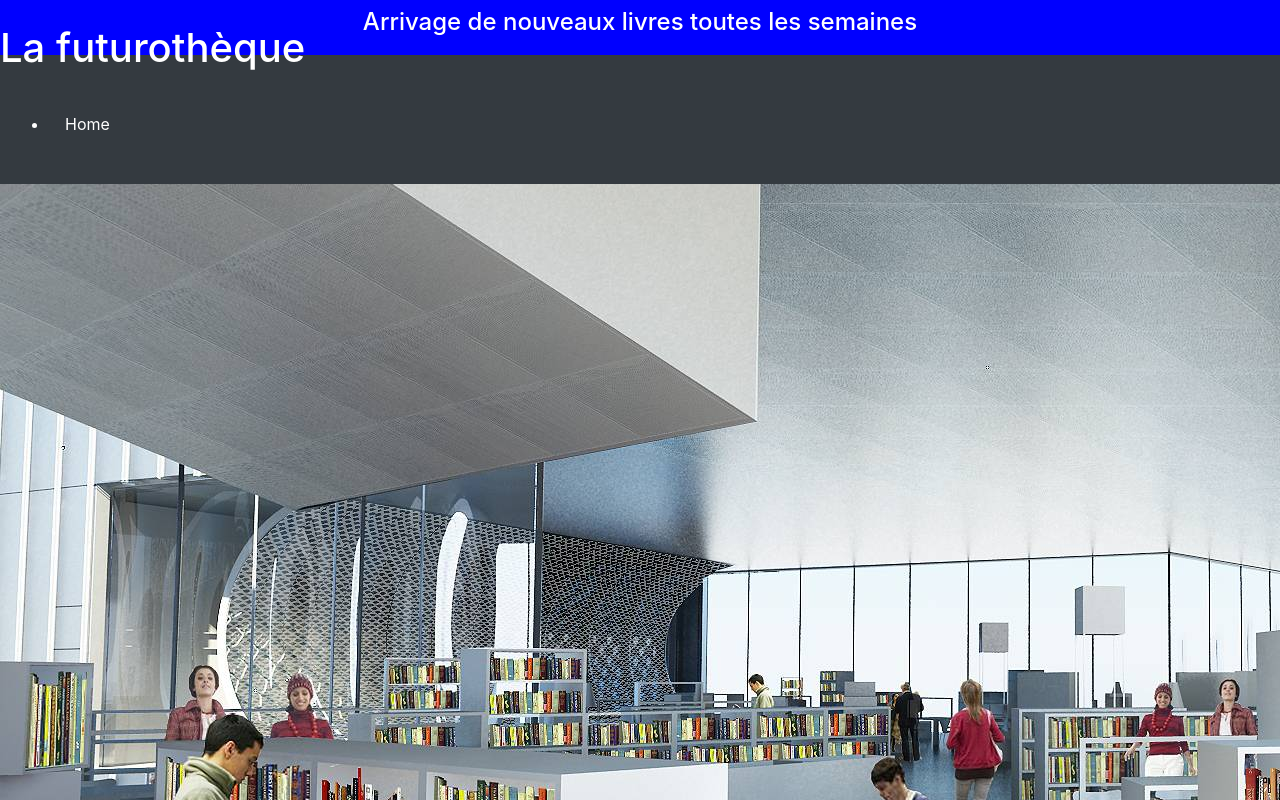
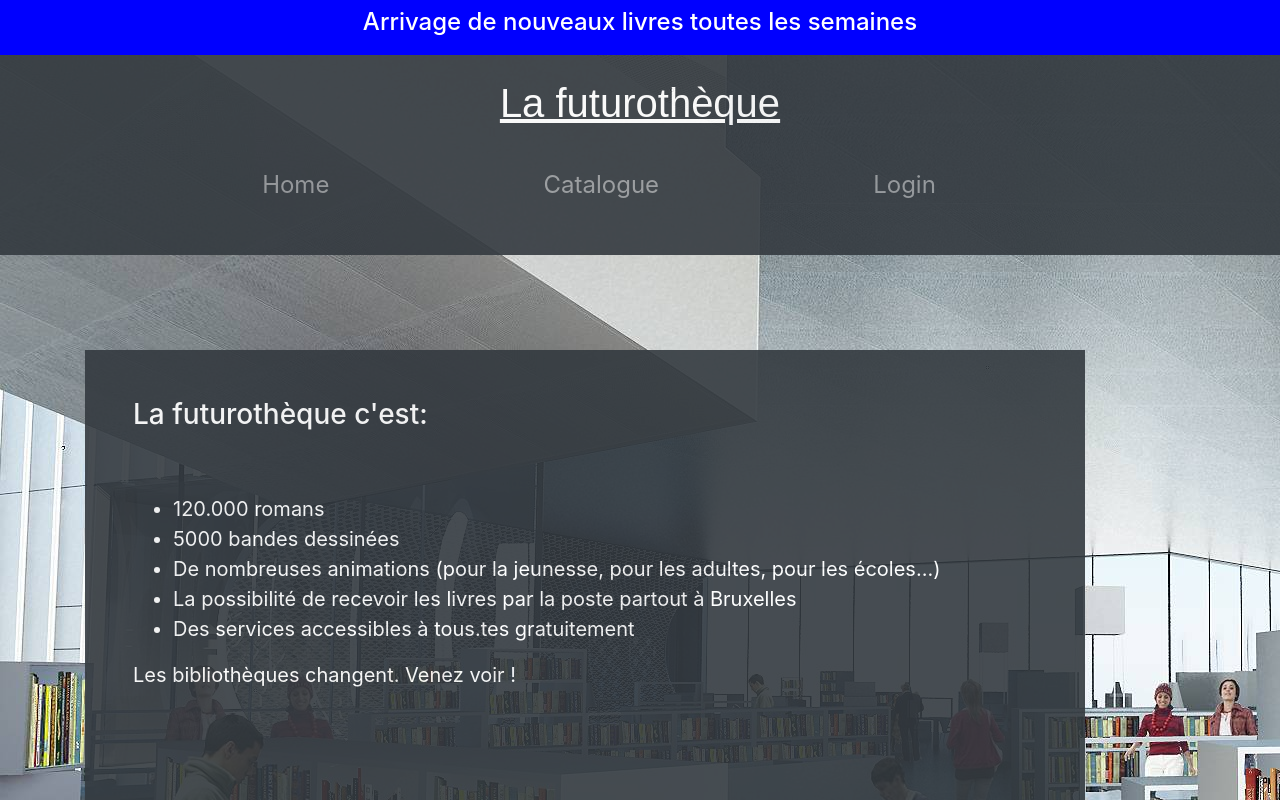
Before and after one commit to tanguyjob/LibraryInAngular, an Angular app in the folder LibraryInAngular/: page / in a window 1280 px wide. Shown: the top 800 px of the page. Built offline with nearby package versions, Linux system fonts and the light colour scheme.

Commit message:
creation of the home page

```diff
--- a/LibraryInAngular/src/app/app.component.css
+++ b/LibraryInAngular/src/app/app.component.css
@@ -12,6 +12,7 @@ header {
 
 h4 {
   text-align: center;
+  color: white;
 }
 
 .mbody {
@@ -22,3 +23,11 @@ h4 {
   border: hidden;
   background-image: url("../assets/images/futur.jpg");
 }
+
+.routeroutlet {
+  margin-top: 350px;
+  height: 1000px;
+  width: 1000px;
+  position: absolute;
+  opacity: 0.9;
+}
--- a/LibraryInAngular/src/app/app.component.html
+++ b/LibraryInAngular/src/app/app.component.html
@@ -5,18 +5,10 @@ et à essayer sans le save-->
   </header>
 
   <div class="mbody">
-    <div class="bg-dark">
-      <div class="row">
-        <div class="col-12">
-          <h1 class="mt-4"><a href="home" style="color: white">La futurothèque</a></h1>
+    <app-top-bar></app-top-bar>
+    <div class="container">
+        <div class="routeroutlet bg-dark mx-auto">
+     <router-outlet></router-outlet>
         </div>
-        <div class="row">
-          <div class="container m-4">
-            <ul>
-              <li class="nav-item cola"><a class="nava nav-link" routerLinkActive="linkActive" routerLink="home">Home</a></li>
-            </ul>
-          </div>
-        </div>
-      </div>
     </div>
   </div>
--- /dev/null
+++ b/LibraryInAngular/src/app/cart-menu/cart-menu.component.html
@@ -0,0 +1 @@
+<p>cart-menu works!</p>
--- /dev/null
+++ b/LibraryInAngular/src/app/cart-menu/cart-menu.component.ts
@@ -0,0 +1,15 @@
+import { Component, OnInit } from '@angular/core';
+
+@Component({
+  selector: 'app-cart-menu',
+  templateUrl: './cart-menu.component.html',
+  styleUrls: ['./cart-menu.component.css']
+})
+export class CartMenuComponent implements OnInit {
+
+  constructor() { }
+
+  ngOnInit(): void {
+  }
+
+}
--- /dev/null
+++ b/LibraryInAngular/src/app/home/home.component.css
@@ -0,0 +1,8 @@
+.container {
+  height: 800px;
+  opacity: 0.9;
+}
+
+.home {
+  font-size: 20px;
+}
--- /dev/null
+++ b/LibraryInAngular/src/app/home/home.component.html
@@ -0,0 +1,18 @@
+
+    <div class="home m-5">
+        <h3>La futurothèque c'est:</h3><br>
+        <ul class="pt-4">
+
+            <li> 120.000 romans</li>
+
+            <li>5000 bandes dessinées</li>
+
+            <li>De nombreuses animations (pour la jeunesse, pour les adultes, pour les écoles...)</li>
+
+            <li>La possibilité de recevoir les livres par la poste partout à Bruxelles</li>
+
+            <li> Des services accessibles à tous.tes gratuitement</li>
+
+        </ul>
+        Les bibliothèques changent. Venez voir !
+    </div>
--- /dev/null
+++ b/LibraryInAngular/src/app/home/home.component.ts
@@ -0,0 +1,15 @@
+import { Component, OnInit } from '@angular/core';
+
+@Component({
+  selector: 'app-home',
+  templateUrl: './home.component.html',
+  styleUrls: ['./home.component.css']
+})
+export class HomeComponent implements OnInit {
+
+  constructor() { }
+
+  ngOnInit(): void {
+  }
+
+}
--- /dev/null
+++ b/LibraryInAngular/src/app/top-bar/top-bar.component.css
@@ -0,0 +1,41 @@
+a {
+  text-decoration: none;
+  color: rgba(250, 250, 250, 0.5);
+}
+
+h1 {
+  text-align: center;
+  text-decoration: underline;
+  font-family: fantasy;
+  color: white;
+}
+
+nav {
+  margin-top: 55px;
+  width: 100%;
+  height: 200px;
+  position: absolute;
+  opacity: 0.9;
+}
+
+ul {
+  display: flex;
+  align-items: center;
+  justify-content: space-evenly;
+  list-style: none;
+}
+
+.linkActive {
+  text-decoration: underline;
+  color: white;
+}
+
+.nava {
+  font-size: x-large;
+  transition: 1s;
+}
+
+.nava:hover {
+  color: rgba(250, 250, 250, 0.9);
+  text-decoration: underline;
+}
--- /dev/null
+++ b/LibraryInAngular/src/app/top-bar/top-bar.component.html
@@ -0,0 +1,20 @@
+<nav class="bg-dark">
+    <div class="row">
+        <div class="col-12">
+            <h1 class="mt-4"><a href="home" style="color: white">La futurothèque</a></h1>
+        </div>
+    </div>
+    <div class="row">
+        <div class="container m-4">
+            <ul>
+                <li class="nav-item"><a class="nava nav-link" routerLinkActive="linkActive" routerLink="home">Home</a>
+                </li>
+                <li class="nav-item"><a class="nava nav-link" routerLinkActive="linkActive"
+                        routerLink="search">Catalogue</a></li>
+                <li class="nav-item"><a class="nava nav-link" routerLinkActive="linkActive" routerLink="login">Login</a>
+                </li>
+            </ul>
+        </div>
+    </div>
+
+</nav>
--- /dev/null
+++ b/LibraryInAngular/src/app/top-bar/top-bar.component.ts
@@ -0,0 +1,15 @@
+import { Component, OnInit } from '@angular/core';
+
+@Component({
+  selector: 'app-top-bar',
+  templateUrl: './top-bar.component.html',
+  styleUrls: ['./top-bar.component.css']
+})
+export class TopBarComponent implements OnInit {
+
+  constructor() { }
+
+  ngOnInit(): void {
+  }
+
+}
```
Also changed, not shown: LibraryInAngular/src/app/app.module.ts (+18 -2 lines), LibraryInAngular/src/app/cart-menu/cart-menu.component.css (added), 1 other file (tests, documents, lock files or other folders).
